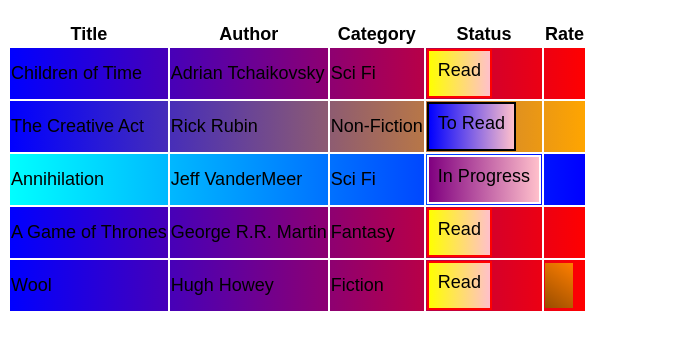
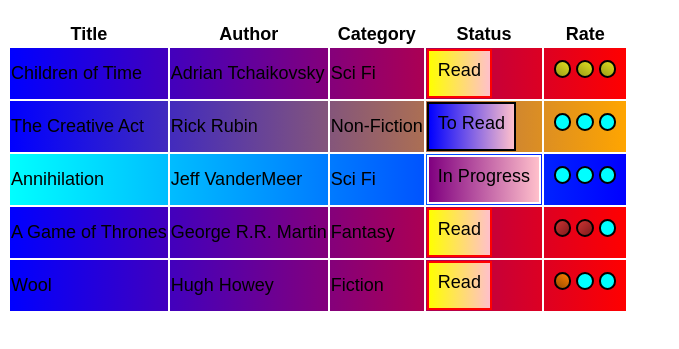
Before and after one commit to chrisfedosky/build-a-book-inventory-app, a plain HTML site: page index.html in a window 1280 px wide. Shown: the part 69-418 px from the top of the page, without its empty margins (0-679 px from the left). Drawn offline with Linux system fonts and the light colour scheme.

Commit message:
full detailed lab. lots of problem solving and failed tests.

```diff
--- a/styles.css
+++ b/styles.css
@@ -35,21 +35,24 @@ span[class="status"], span[class^="rate"] {
 }
 
 /*-------------------*/
-span span[class^="rate"] {}
-
-/*span[class^="rate"] span {
+span[class^="rate"] > span
+ {
     border: 2px solid black;
     border-radius: 10px;
     margin: auto;
     height: 0.75em;
     width: 0.75em;
     background-color: aqua;
-}*/
-span[class~="one"] {
+}
+/*-------------------*/
+
+
+span[class~="one"] span:first-child {
     background-image: linear-gradient(215deg, hsl(30, 100%, 50%), hsl(30, 100%, 30%));
 }
-span[class~="two"] {
-    background-image: linear-gradient(135deg, hsl(0, 60%, 50%), hsl(0, 65%, 30%);
+
+span[class~="two"] > span:nth-child(-n+2) {
+    background-image: linear-gradient(135deg, hsl(0, 60%, 50%), hsl(0, 65%, 30%));
 }
-span[class~="three"] {background-image: linear-gradient(215deg, hsl(60, 75%, 50%), hsl(60, 75%, 35%));
+span[class~="three"] > span {background-image: linear-gradient(215deg, hsl(60, 75%, 50%), hsl(60, 75%, 35%));
 }
```
